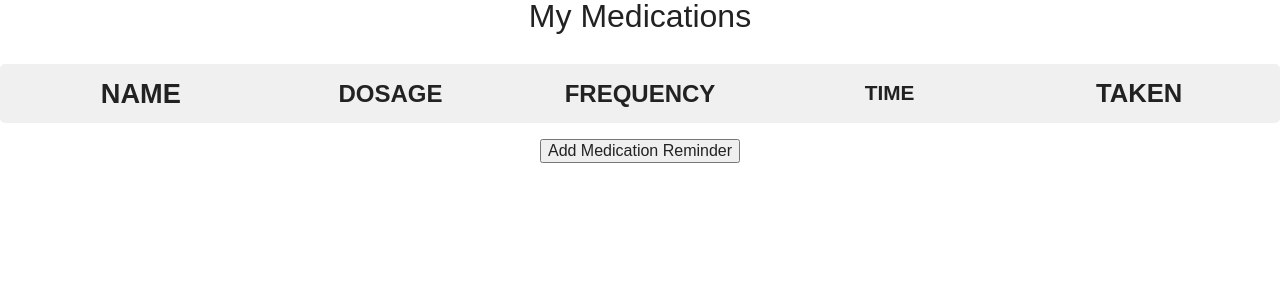
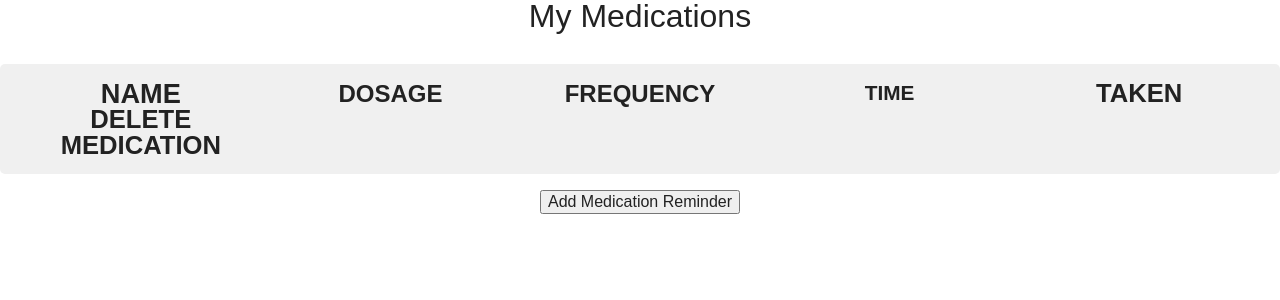
Before and after one commit to kriskris79/MedHelper-app, a React (Create React App) app in the folder medhelper/: page / in a window 1280 px wide. Shown: the top 300 px of the page. Built offline with nearby package versions, Linux system fonts and the light colour scheme.

Commit message:
new taken box and delate med b

```diff
--- a/medhelper/src/components/MedicationList.js
+++ b/medhelper/src/components/MedicationList.js
@@ -1,7 +1,7 @@
 import React from 'react';
 import Medication from './Medication';
 
-function MedicationList({ medications, toggleTaken }) {
+function MedicationList({ medications, toggleTaken, deleteMedication }) {
     return (
         <ul className="medication-list">
             <li className="header">
@@ -10,12 +10,14 @@ function MedicationList({ medications, toggleTaken }) {
                 <p className="frequency">Frequency</p>
                 <p className="time">Time</p>
                 <p className="taken">Taken</p>
+                <p className="delete">Delete Medication</p>
             </li>
             {medications.map((medication) => (
                 <Medication
                     key={medication.id}
                     medication={medication}
                     toggleTaken={toggleTaken}
+                    onDelete={deleteMedication}
                 />
             ))}
         </ul>
```
